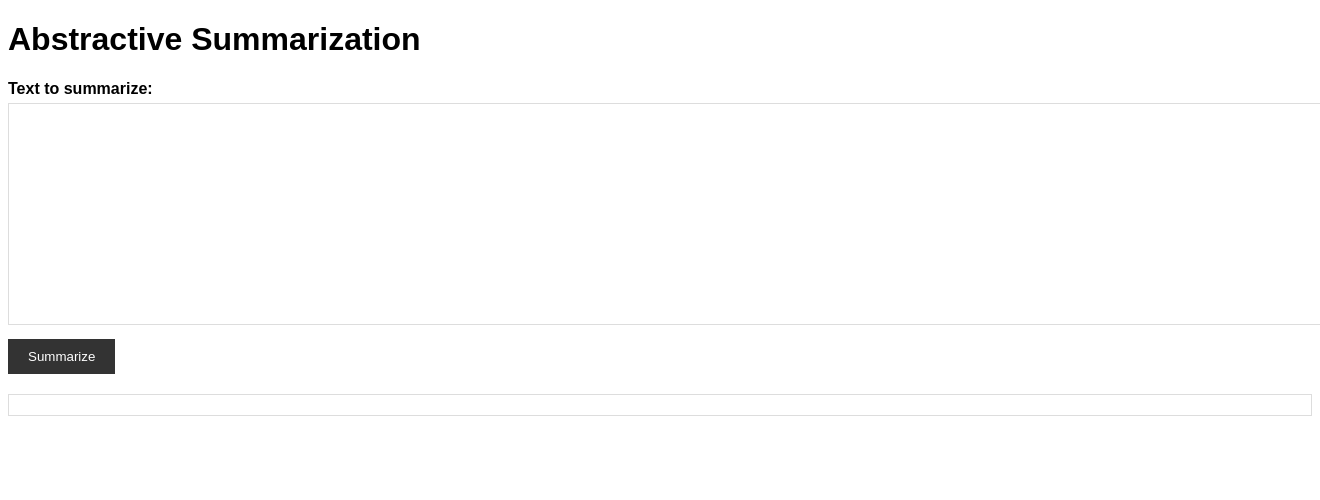
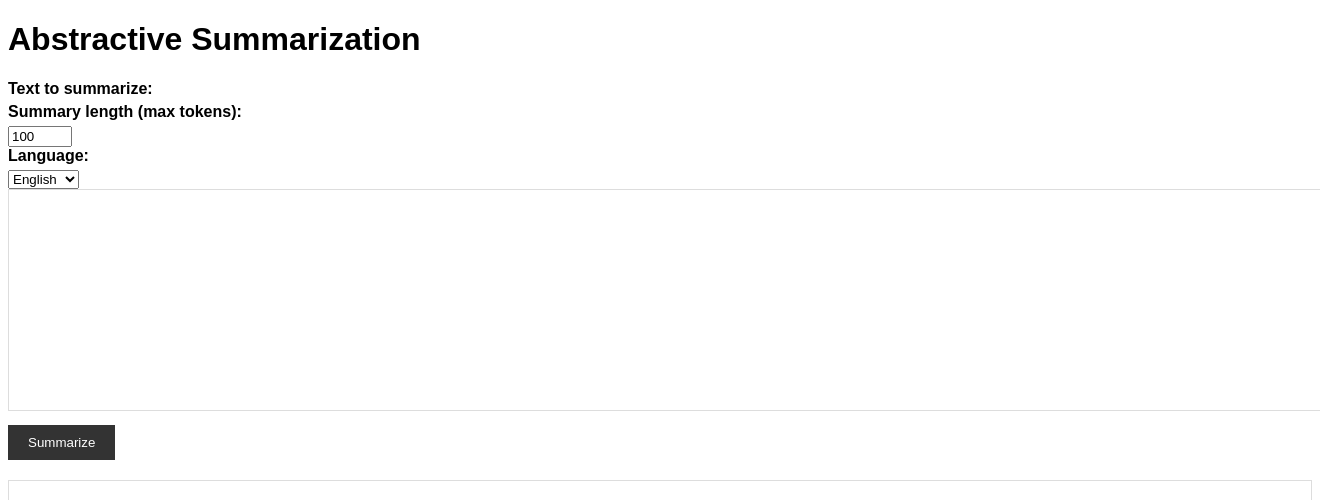
Before and after one commit to shrash9/NLP-News-Capsule, a Flask app: page /abstractive in a window 1320 px wide; the page is wider, and only the part inside the window is pictured. Shown: the part 26-526 px from the top of that part. Run offline with Flask 3, Linux system fonts and the light colour scheme.

Commit message:
Implement Abstractive Summarization

```diff
--- a/NLP News capsule/app.py
+++ b/NLP News capsule/app.py
@@ -23,9 +23,9 @@ def extractive():
 def abstractive():
     if request.method == 'POST':
         text = request.form['text']
-        if not text:
-            return render_template('error.html', error='Please provide text to summarize.')
-        summary = summarize_abstractive(text)
+        length = int(request.form.get('length', 100))
+        lang = request.form.get('lang', 'en')
+        summary = summarize_abstractive(text, max_length=length, lang=lang)
         return render_template('abstractive.html', summary=summary)
     return render_template('abstractive.html')
 
--- a/NLP News capsule/requirements.txt
+++ b/NLP News capsule/requirements.txt
@@ -13,3 +13,7 @@ tqdm==4.65.0
 typer==0.7.0
 wasabi==1.1.1
 Werkzeug==2.2.3
+transformers==4.41.1
+torch
+langdetect
+spacy
--- a/NLP News capsule/templates/abstractive.html
+++ b/NLP News capsule/templates/abstractive.html
@@ -5,6 +5,17 @@
   <form method="POST" action="{{ url_for('abstractive') }}">
     <input type="hidden" name="type" value="abstractive">
     <label for="text">Text to summarize:</label>
+    <label for="length">Summary length (max tokens):</label>
+<input type="number" name="length" id="length" value="100" min="10" max="500">
+
+<label for="lang">Language:</label>
+<select name="lang" id="lang">
+  <option value="en">English</option>
+  <option value="es">Spanish</option>
+  <option value="fr">French</option>
+  <option value="de">German</option>
+  <option value="zh">Chinese</option>
+</select>
     <textarea name="text" id="text"></textarea>
     <button type="submit">Summarize</button>
   </form>
```
Also changed, not shown: NLP News capsule/summarization/abstractive.py (+9 -2 lines).
